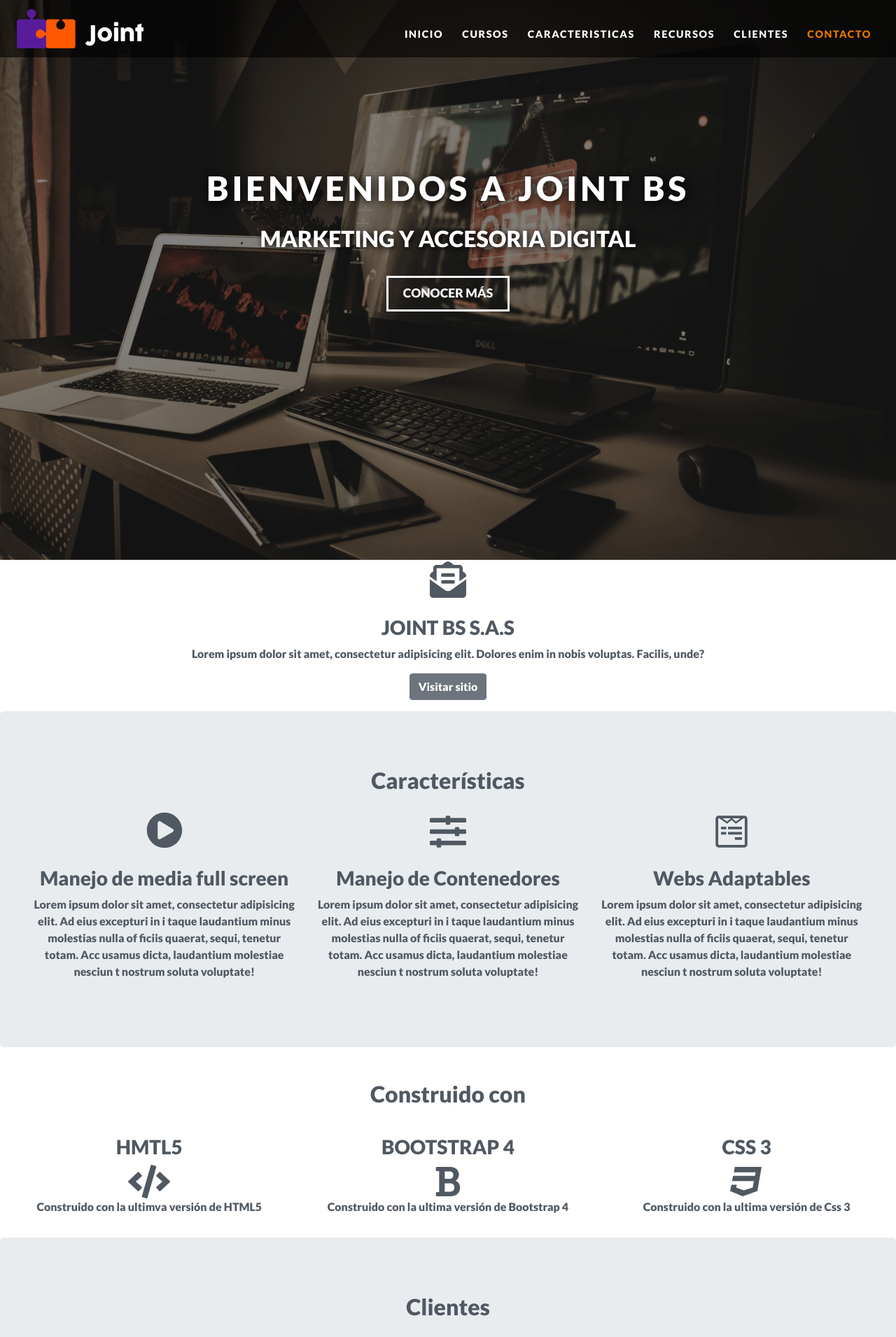
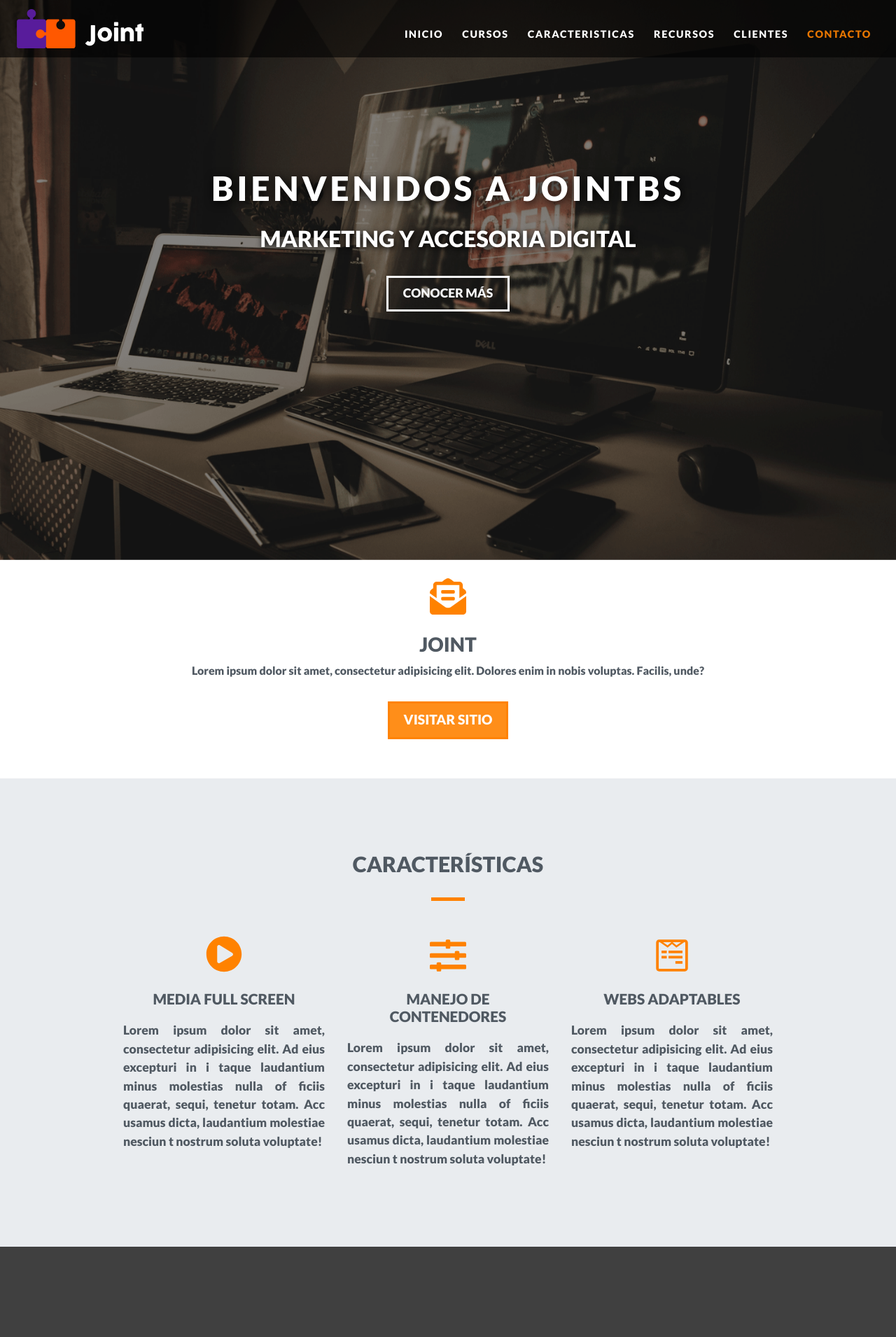
Before and after one commit to RonnyDamian/VIDEOS-TUTORIALES, a PHP site: page / in a window 1280 px wide. Shown: the top 1910 px of the page at 70% size. Run offline with PHP 8.4, Linux system fonts and the light colour scheme; some libraries are stand-ins or nearby versions.

Commit message:
Video 2 Listo

```diff
--- a/Video_2/index.html
+++ b/Video_2/index.html
@@ -15,7 +15,7 @@
 <div id="home">
     <nav class="navbar navbar-expand-md navbar-dark bg-dark fixed-top">
         <a href="#" class="navbar-brand">
-            <img src="img/joint3.png" alt="Joint BS S.A.A"  class="ml-2">
+            <img src="img/joint3.png" alt="Joint"  class="ml-2">
         </a>
         <button class="navbar-toggler" type="button" data-toggle="collapse" data-target="#navbarResponsive">
             <span class="navbar-toggler-icon"></span>
@@ -37,20 +37,21 @@
         </div>
     </div>
     <div class="caption text-center">
-        <h1>Bienvenidos a Joint BS</h1>
+        <h1>Bienvenidos a JointBS</h1>
         <h3>Marketing y Accesoria Digital</h3>
         <a href="#course" class="btn btn-outline-light btn-lg">Conocer más</a>
     </div>
 </div>
 <!--End Home Page -->
 
+
 <!--Start Course Section -->
 <div id="course" class="offset">
     <div class="col-12  narrow text-center">
         <i class="fa fa-envelope-open-text fa-4x" data-fa-transform="shrink-3 up-5"></i>
-        <h3>JOINT BS S.A.S</h3>
+        <h3>JOINT</h3>
         <p>Lorem ipsum dolor sit amet, consectetur adipisicing elit. Dolores enim in nobis voluptas. Facilis, unde? </p>
-        <a href="" class="btn btn-secondary btn-md">Visitar sitio</a>
+        <a href="" class="btn btn-secondary btn-md">Visitar  sitio</a>
     </div>
 </div>
 
@@ -62,13 +63,14 @@
     <div class="jumbotron">
         <div class="narrow">
             <div class="col-12">
-                <h2 class="text-center">Características</h2>
+                <h3 class="heading">Características</h3>
                 <div class="heading-underline"></div>
             </div>
             <div class="row text-center">
                 <div class="col-md-4">
+                    <div class="feature">
                         <i class="fas fa-play-circle fa-4x" data-fa-transform="shrink-3 up-5"></i>
-                    <h3>Manejo de media full screen</h3>
+                        <h3>Media full screen</h3>
                         <p>Lorem ipsum dolor sit amet, consectetur
                             adipisicing elit. Ad eius excepturi in i
                             taque laudantium minus molestias nulla of
@@ -76,8 +78,10 @@
                             usamus dicta, laudantium molestiae nesciun
                             t nostrum soluta voluptate!</p>
                     </div>
+                </div>
 
                 <div class="col-md-4">
+                    <div class="feature">
                         <i class="fas fa-sliders-h fa-4x" data-fa-transform="shrink-3 up-4.5"></i>
                         <h3>Manejo de Contenedores</h3>
                         <p>Lorem ipsum dolor sit amet, consectetur
@@ -87,8 +91,9 @@
                             usamus dicta, laudantium molestiae nesciun
                             t nostrum soluta voluptate!</p>
                     </div>
-
+                </div>
                 <div class="col-md-4">
+                    <div class="feature">
                         <i class="fab fa-wpforms fa-4x" data-fa-transform="shrink-3 up-4.5"></i>
                         <h3>Webs Adaptables</h3>
                         <p>Lorem ipsum dolor sit amet, consectetur
@@ -102,13 +107,14 @@
             </div>
         </div>
     </div>
+</div>
 <!--End Features Section -->
 <!--Start Resource Section -->
 <div id="resource" class="offset">
     <div class="fixed-background">
         <div class="row dark text-center">
             <div class="col-12">
-              <h2 class="text-center">Construido con</h2>
+                <h3 class="heading">Construido con</h3>
                 <div class="heading-underline"></div>
             </div>
             <div class="col-md-4">
@@ -146,7 +152,7 @@
 <div class="offset" id="clients">
     <div class="jumbotron">
         <div class="col-12">
-             <h2 class="text-center">Clientes</h2>
+            <h3 class="heading">Clientes</h3>
             <div class="heading-underline"></div>
         </div>
         <div class="row clients">
@@ -162,8 +168,7 @@
                             pisicing elit. Adipisci, aliquid commodi conse
                             quuntur cum debitis doloremque eius et laborum
                             magnam minus neque nulla pariatur, quidem repreh
-                            enderit sapiente veniam veritatis vero voluptatem.
-                            <i class="fas fa-quote-right"></i>
+                            enderit sapiente veniam veritatis vero voluptatem.<i class="fas fa-quote-right"></i>
                             <hr class="clients-hr">
                             <cite>&#8212; Erick, Propietario de un pequeño negocio</cite>
                         </blockquote>
@@ -192,12 +197,11 @@
             </div>
         </div>
     </div>
-
 </div>
 <!--End Clients Section -->
 
 <!--Start Contact Section -->
-<div class="offset " id="contact"  >
+<div class="offset" id="contact"  >
     <footer>
         <div class="row justify-content-center">
             <div class="col-md-5 text-center">
@@ -223,14 +227,6 @@
     </footer>
 </div>
 <!--End Contact Section -->
-
-
-
-
-
-
-
-
 <script src="js/jquery-3.3.1.min.js"></script>
 <script src="bootstrap-4.1.3-dist/js/bootstrap.min.js"></script>
 <script src="https://use.fontawesome.com/releases/v5.5.0/js/all.js"></script>
--- a/Video_2/style.css
+++ b/Video_2/style.css
@@ -4,6 +4,12 @@ body{
 
   font-family:'Lato', sans-serif;
   color:#505962
+}
+.offset:before{
+  display:block;
+  content:"";
+  height:4rem;
+  margin-top: -4rem;
 }
 
 .navbar{
@@ -65,3 +71,146 @@ body{
    padding:.6rem 1.3rem;
   font-size: 1.1rem;
 }
+
+/*Course narrow*/
+.narrow{
+  width:75%;
+  margin:1.5rem auto;
+  padding-top:2rem;
+}
+.narroww h3{
+  font-size:2.4rem;
+}
+
+.btn-secondary{
+  border-width: medium;
+  border-radius: 0;
+  text-transform: uppercase;
+  font-size:1.2rem;
+  padding:.6rem 1.2rem;
+  margin:1rem;
+  color:#ffffff;
+  background:rgba(255, 130, 0,0.9);
+  border-color:rgba(255, 130, 0,0.9);
+}
+.btn-secondary:hover{
+  background:rgba(255, 130, 0,1.2);
+  border-color:rgba(255, 130, 0,1.2);
+}
+.jumbotron{
+  margin-bottom: 0;
+  padding:2rem 0 3.5rem;
+  border-radius: 0;
+}
+h3.heading{
+  font-size: 1.9rem;
+  font-weight: 700;
+  text-transform: uppercase;
+  text-align:center;
+  margin-bottom: 1.9rem;
+}
+/*Features section*/
+.heading-underline{
+  width:3rem;
+  height:.3rem;
+  margin:0 auto 2rem;
+  background:rgba(255, 130, 0,1.2);
+}
+.svg-inline--fa{
+  color:rgba(255, 130, 0,1.2);
+}
+
+.feature h3{
+  font-size:1.3rem;
+  text-transform: uppercase;
+  margin-bottom: 1.2rem;
+}
+.feature p{
+  font-size:1.1rem;
+  text-align:justify;
+}
+/*Start Resource section*/
+.fixed{
+  background-image: url("img/apple.png");
+  z-index:-1;
+}
+
+.dark{
+  background-color: rgba(0,0,0,0.75);
+  color:#ffffff;
+  padding:7rem 2rem;
+}
+.fixed-background h3{
+  margin-bottom: 2rem;
+}
+.fixed-background p{
+  margin-top: 1.5rem;
+}
+
+/*Start Clients Section */
+
+.clients img{
+  width:100%;
+  border-radius: 50%;
+}
+
+blockquote .svg-inline--fa{
+  margin:1rem;
+}
+.clients-hr{
+  border-top: .05rem solid rgba(255, 130, 0,1.2);
+}
+footer{
+  background-color:#40474e;
+  color:#ffffff;
+  padding:2rem 0 2rem;
+}
+
+footer img{
+  height:4rem;
+  margin:1.5rem 0;
+}
+
+
+footer .svg-inline--fa{
+  color:#ffffff;
+  margin:1.2rem .5rem 0 0;
+  font-size:1.6rem;
+}
+
+footer .svg-inline--fa:hover{
+  color:rgba(255, 130, 0,1.2);
+}
+hr.socket{
+  width:100%;
+  border-top: .2rem solid #666b71;
+  margin-top:3rem;
+}
+
+/*Start media Queries*/
+
+@media(max-width: 767px){
+  .caption h1{
+    font-size:2.3rem;
+    letter-spacing: .15rem;
+    padding-bottom: .5rem;
+  }
+  .caption h3{
+    font-size: 1.2rem;
+
+    padding-bottom: 1.2rem;
+  }
+
+  .btn-lg{
+    padding:.5rem 1rem;
+    font-size: 1rem;
+  }
+  .narroww h3{
+    font-size:1rem;
+  }
+  .clients img{
+    max-width:50%;
+    margin:0 auto;
+    display:block;
+  }
+}
```
Lines whose indentation alone changed are shown as unchanged.
